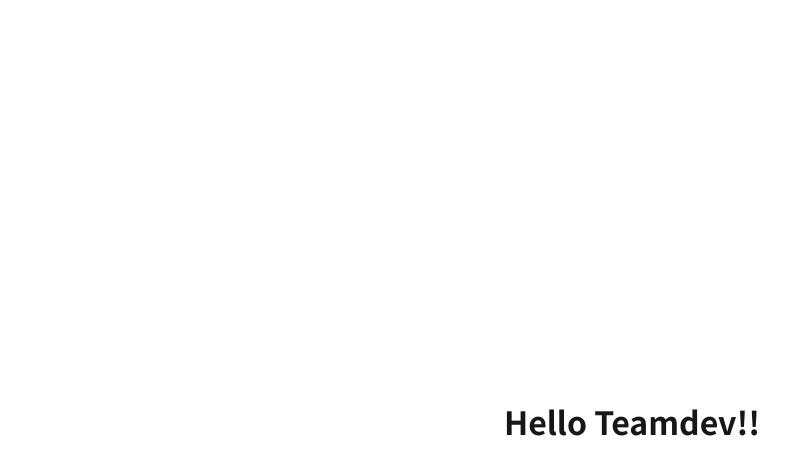
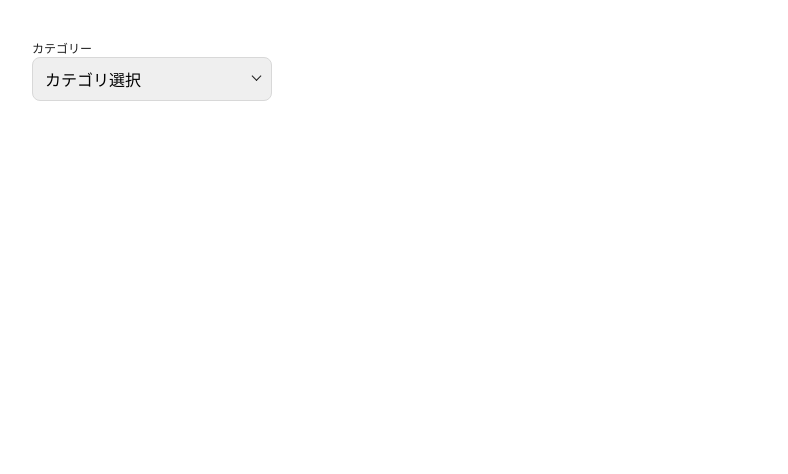
Before and after one commit to if-mentor/teamdev_26, a Next.js app: page / in a window 1280 px wide. Shown: the top 474 px of the page, without its empty margins (8-796 px from the left). Built offline with nearby package versions, Linux system fonts and the light colour scheme.

Commit message:
feature: #4  SelectBoxComponent

```diff
--- a/src/app/page.tsx
+++ b/src/app/page.tsx
@@ -1,9 +1,29 @@
-import styles from "./styles.module.css";
+// import styles from "./styles.module.css";
+
+import SelectBox from "@/components/SelectBox/SelectBox";
+import type { Option } from "@/components/SelectBox/type";
+
+const options: Option[] = [
+  {
+    id: 1,
+    value: "東京",
+  },
+  {
+    id: 2,
+    value: "大阪",
+  },
+  {
+    id: 3,
+    value: "福岡",
+  },
+];
 
 export default function Home() {
   return (
-    <div>
-      <h1 className={styles.title}>Hello Teamdev!!</h1>
-    </div>
+    // <div>
+    //   <h1 className={styles.title}>Hello Teamdev!!</h1>
+    // </div>
+
+    <SelectBox options={options} label="カテゴリー" placeholder="カテゴリ選択" />
   );
 }
--- /dev/null
+++ b/src/components/SelectBox/SelectBox.tsx
@@ -0,0 +1,32 @@
+import styles from "./styles.module.css";
+import type { SelectBoxProps } from "./type";
+
+const SelectBox = ({ options, label, placeholder }: SelectBoxProps) => {
+  return (
+    <>
+      <div className={styles.selectBoxContainer}>
+        {label && <label className={styles.label}>{label}</label>}
+
+        <div className={styles.selectBoxWrapper}>
+          <select className={styles.selectBox} defaultValue="">
+            {placeholder && (
+              <option value="" disabled>
+                {placeholder}
+              </option>
+            )}
+
+            {options.map((option) => {
+              return (
+                <option key={option.id} value={option.value} className={styles.option}>
+                  {option.value}
+                </option>
+              );
+            })}
+          </select>
+        </div>
+      </div>
+    </>
+  );
+};
+
+export default SelectBox;
--- /dev/null
+++ b/src/components/SelectBox/styles.module.css
@@ -0,0 +1,44 @@
+.selectBoxContainer {
+  display: flex;
+  flex-flow: column;
+  margin: 40px;
+}
+
+.label {
+  color: #1e1e1e;
+  font-size: 12px;
+  line-height: 1.4;
+}
+
+.selectBoxWrapper {
+  position: relative;
+  width: 240px;
+}
+
+.selectBoxWrapper::after {
+  content: "";
+  display: block;
+  position: absolute;
+  right: 12px;
+  top: 50%;
+  transform: translateY(calc(-50% - 3px)) rotate(135deg);
+  width: 6px;
+  height: 6px;
+  border-top: 1.6px solid #1e1e1e;
+  border-right: 1.6px solid #1e1e1e;
+  z-index: 10;
+}
+
+.selectBox {
+  width: 100%;
+  padding: 12px;
+  border: 1px solid #d8d8d8;
+  border-radius: 8px;
+  -webkit-appearance: none;
+  position: relative;
+}
+
+.option {
+  color: #1e1e1e;
+  font-size: 16px;
+}
--- /dev/null
+++ b/src/components/SelectBox/type.ts
@@ -0,0 +1,12 @@
+export interface Option {
+  id: number;
+  value: string;
+}
+
+export interface SelectBoxProps {
+  label?: string;
+  options: Option[];
+  placeholder?: string;
+  disabled?: boolean;
+  onChange?: (value: string) => void;
+}
```
